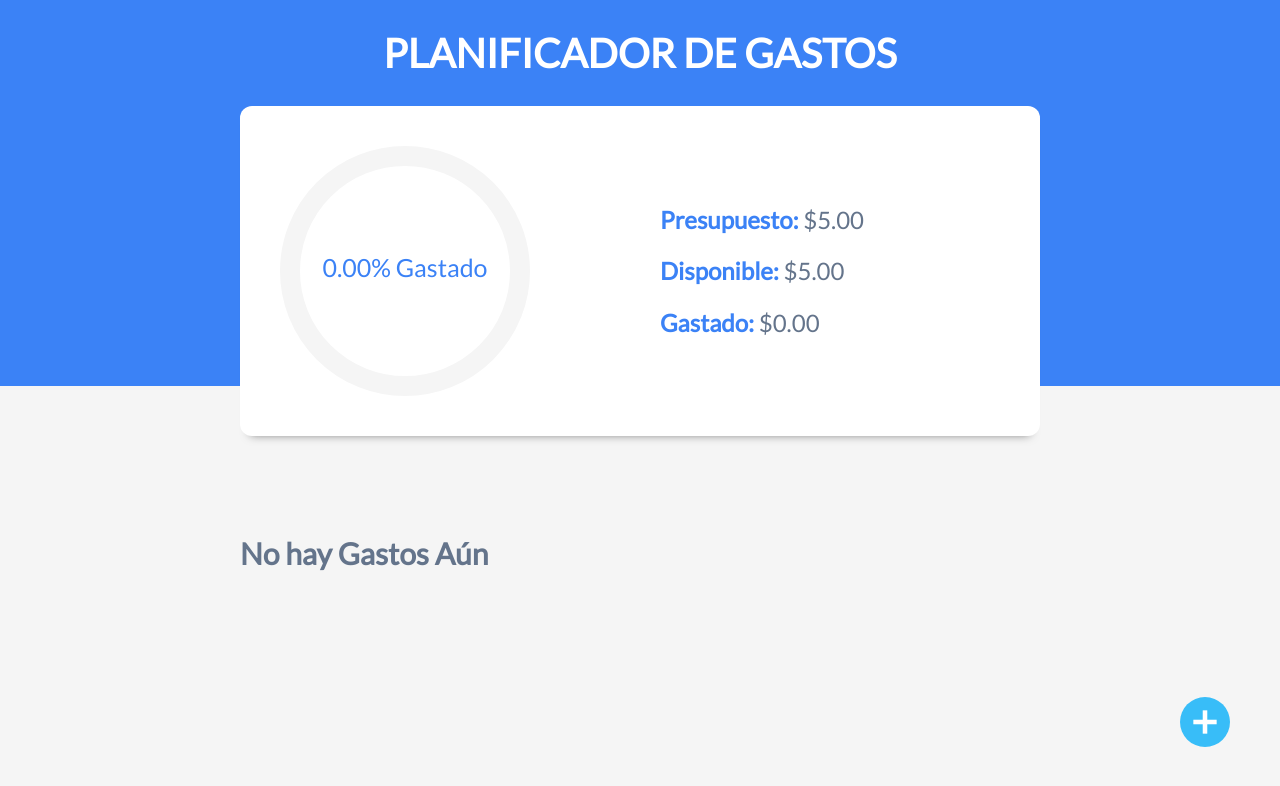
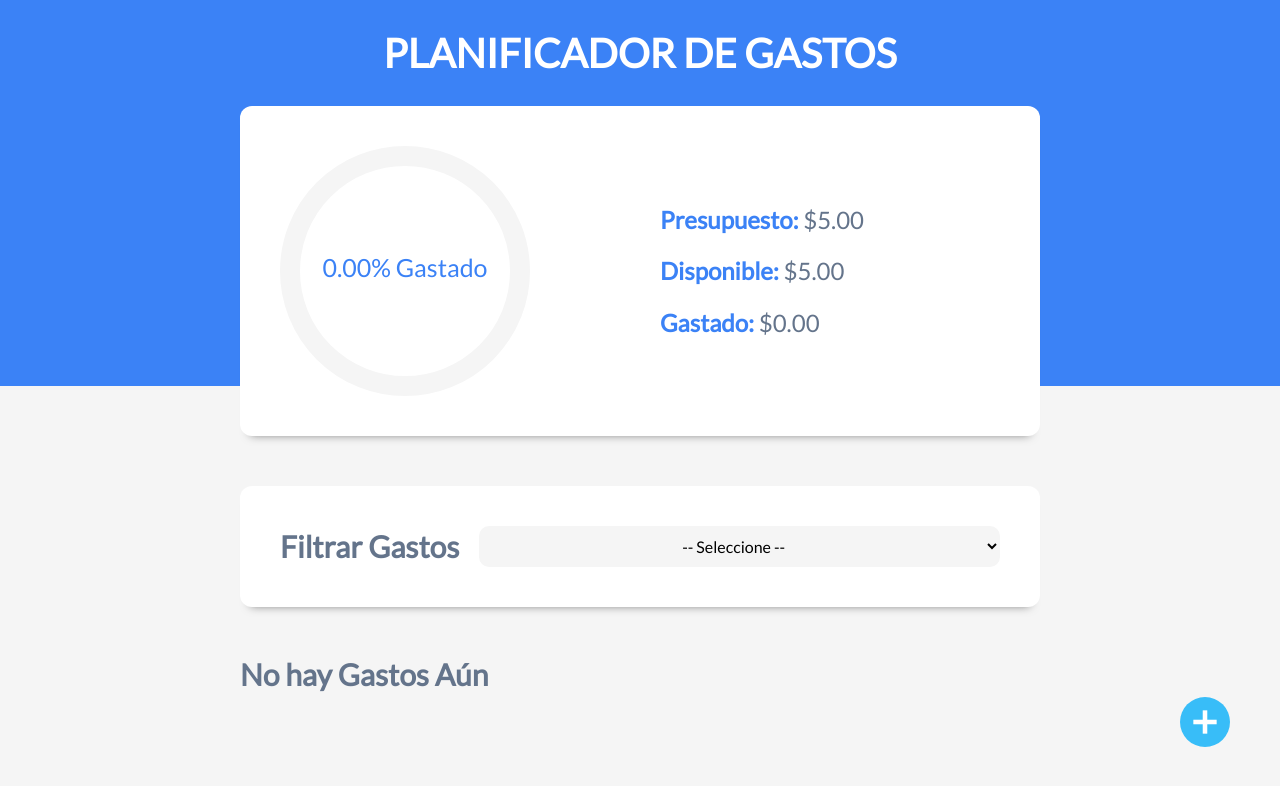
Before and after one commit to VicenteVieraG/Budget-Manager, a React (Vite) app in the folder control-gastos/: page / in a window 1280 px wide. Both pictures are taken after typing "5" into the empty fields and a click on the input "Añadir". Shown: the top 786 px of the page. Built offline with nearby package versions, Linux system fonts and the light colour scheme.

Commit message:
Filter implemented

```diff
--- a/control-gastos/src/App.jsx
+++ b/control-gastos/src/App.jsx
@@ -4,14 +4,21 @@
 import Modal from './components/Modal'
 import ListadoGastos from './components/ListadoGastos'
 import {generarId} from './helpers'
+import Filtros from './components/Filtros'
 
 function App() {
-	const [presupuesto,setPresupuesto] =useState(0);
+	const [presupuesto,setPresupuesto] =useState(
+		Number(localStorage.getItem("presupuesto")) ?? 0
+	);
+	const [gastos, setGastos]=useState(
+		localStorage.getItem("gastos") ? JSON.parse(localStorage.getItem("gastos")) : []
+	)
 	const [isValidPresupuesto,setIsValidPresupuesto]=useState(false);
 	const [modal, setModal] =useState(false)
 	const [animarModal, setAnimarModal] =useState(false)
-	const [gastos, setGastos]=useState([])
 	const [gastoEditar,setGastoEditar]=useState({})
+	const [filtro,setFiltro]=useState("")
+	const [gastosFiltrados,setGastosFiltrados]=useState("")
 
 	useEffect(()=>{
 		if(Object.keys(gastoEditar).length>0){
@@ -22,6 +29,29 @@
 			},500)
 		}
 	},[gastoEditar])
+
+	useEffect(()=>{
+		localStorage.setItem("presupuesto",presupuesto ?? 0)
+	},[presupuesto])
+
+	useEffect(()=>{
+		localStorage.setItem("gastos",JSON.stringify(gastos) ?? [])
+	},[gastos])
+
+	useEffect(function () {
+		const presupuestoLS=Number(localStorage.getItem("presupuesto")) ?? 0
+		if(presupuestoLS>0){
+			setIsValidPresupuesto(true)
+		}
+	},[])
+
+	useEffect(()=>{
+		if(filtro!==""){
+			//Filtrar gastos
+			const gastosFiltrados = gastos.filter(gasto=>gasto.categoria ===filtro)
+			setGastosFiltrados(gastosFiltrados)
+		}
+	},[filtro])
 
 	const handleNuevoGasto = () =>{
 		setModal(true)
@@ -74,10 +104,16 @@
 			{isValidPresupuesto && (
 				<>
 					<main>
+						<Filtros
+							filtro={filtro}
+							setFiltro={setFiltro}
+						/>
 						<ListadoGastos
 							setGastoEditar={setGastoEditar}
 							gastos={gastos}
 							eliminarGasto={eliminarGasto}
+							gastosFiltrados={gastosFiltrados}
+							filtro={filtro}
 						/>
 					</main>
 					<div className="nuevo-gasto">
--- /dev/null
+++ b/control-gastos/src/components/Filtros.jsx
@@ -0,0 +1,29 @@
+import React from 'react'
+import {useState,useEffect} from 'react'
+
+const Filtros = ({filtro,setFiltro}) => {
+  return (
+    <div className="filtros sombra contenedor">
+        <form>
+            <div className="campo">
+                <label>Filtrar Gastos</label>
+                <select
+                    value={filtro}
+                    onChange={(e)=> setFiltro(e.target.value)}
+                >
+                    <option value="Seleccione">-- Seleccione --</option>
+				    <option value="Ahorro">Ahorro</option>
+				    <option value="Comida">Comida</option>
+				    <option value="Casa">Casa</option>
+				    <option value="Gastos">Gasto Varios</option>
+				    <option value="Ocio">Ocio</option>
+				    <option value="Salud">Salud</option>
+				    <option value="Suscripciones">Suscripciones</option>
+                </select>
+            </div>
+        </form>
+    </div>
+  )
+}
+
+export default Filtros
--- a/control-gastos/src/components/ListadoGastos.jsx
+++ b/control-gastos/src/components/ListadoGastos.jsx
@@ -1,11 +1,34 @@
 import React from 'react';
 import Gasto from './Gasto';
 
-const ListadoGastos = ({gastos,setGastoEditar,eliminarGasto	}) => {
+const ListadoGastos = ({
+		gastos,
+		setGastoEditar,
+		eliminarGasto,
+		gastosFiltrados,
+		filtro
+	}
+) => {
 	return (
 		<div className="listado-gastos contenedor">
+			{
+				filtro ? (
+					<>
+						<h2>{gastosFiltrados.length ? "Gastos" : "No hay Gastos Aún"}</h2>
+						{console.log(gastosFiltrados)}
+						{gastosFiltrados.map(gasto => (
+							<Gasto
+								key={gasto.id}
+								gasto={gasto}
+								setGastoEditar={setGastoEditar}
+								eliminarGasto={eliminarGasto}
+							/>
+						))}
+
+					</>
+				) : (
+					<>
 						<h2>{gastos.length ? "Gastos" : "No hay Gastos Aún"}</h2>
-
 						{gastos.map(gasto => (
 							<Gasto
 								key={gasto.id}
@@ -14,6 +37,9 @@
 								eliminarGasto={eliminarGasto}
 							/>
 						))}
+					</>
+				)
+			}
 		</div>
 	);
 };
--- a/control-gastos/src/components/Modal.jsx
+++ b/control-gastos/src/components/Modal.jsx
@@ -104,7 +104,7 @@
 					value={categoria}
 					onChange={e => setCategoria(e.target.value)}
 				>
-					<option value="Seleccione">-- Seleccione --</option>
+					<option value="Seleccione">-- Todas las Categorias --</option>
 					<option value="Ahorro">Ahorro</option>
 					<option value="Comida">Comida</option>
 					<option value="Casa">Casa</option>
```
Lines whose indentation alone changed are shown as unchanged.
